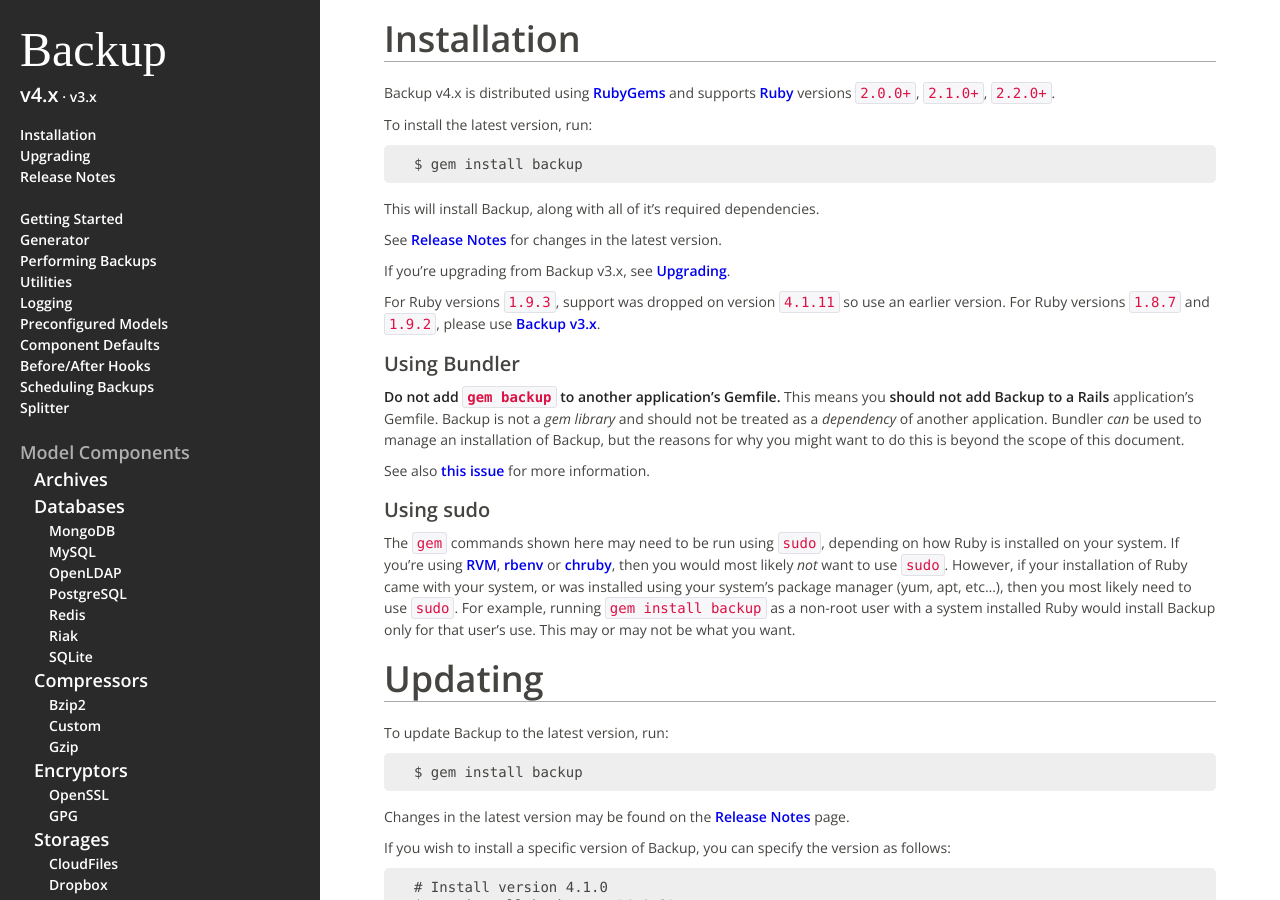
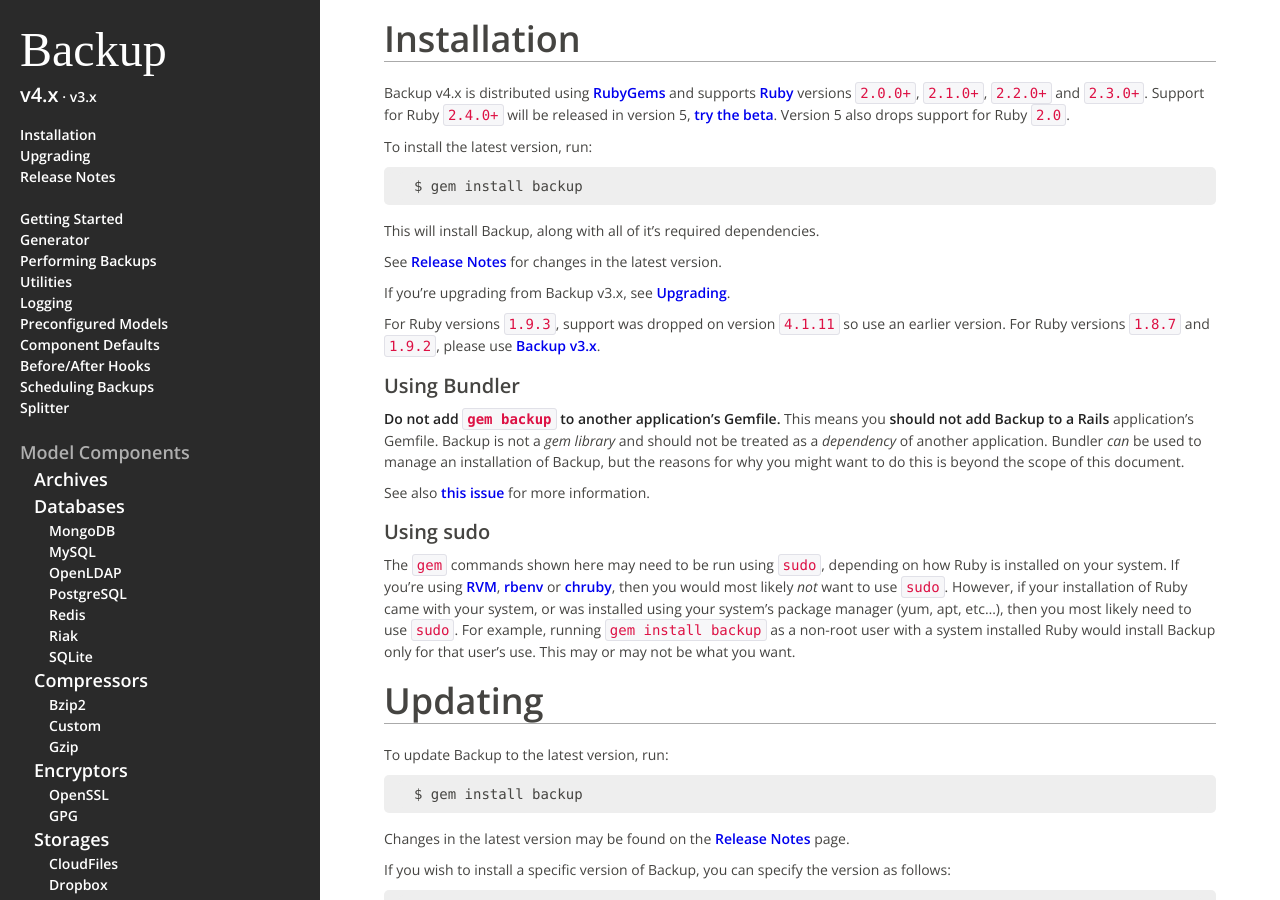
Before and after one commit to backup/backup, a Jekyll site: the page built from v4/installation/index.md, in a window 1280 px wide and 900 px high. Built offline with Jekyll 4.4.1, drawn with Linux system fonts in a browser that asks for light colours; some web fonts are replaced.

Commit message:
Update Ruby support between versions
https://github.com/backup/backup/issues/873

```diff
--- a/v4/installation/index.md
+++ b/v4/installation/index.md
@@ -7,7 +7,11 @@ Installation
 ============
 
 Backup v4.x is distributed using [RubyGems](https://rubygems.org) and supports
-[Ruby](https://www.ruby-lang.org) versions `2.0.0+`, `2.1.0+`, `2.2.0+`.
+[Ruby](https://www.ruby-lang.org) versions `2.0.0+`,
+`2.1.0+`, `2.2.0+` and `2.3.0+`.
+Support for Ruby `2.4.0+` will be released in version 5, [try the
+beta](https://rubygems.org/gems/backup). Version 5 also drops support for Ruby
+`2.0`.
 
 To install the latest version, run:
 
```
